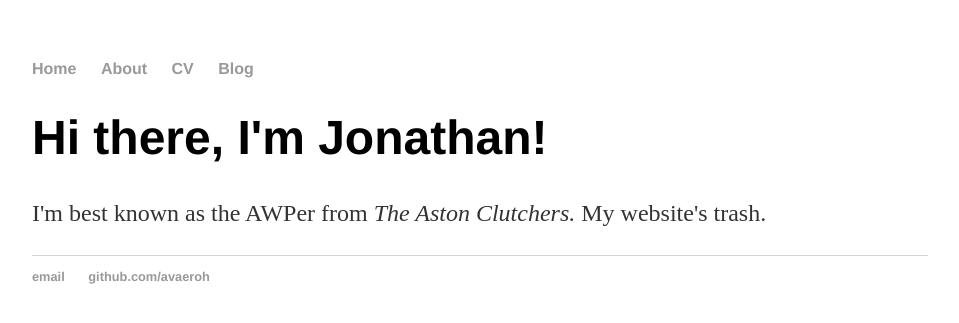
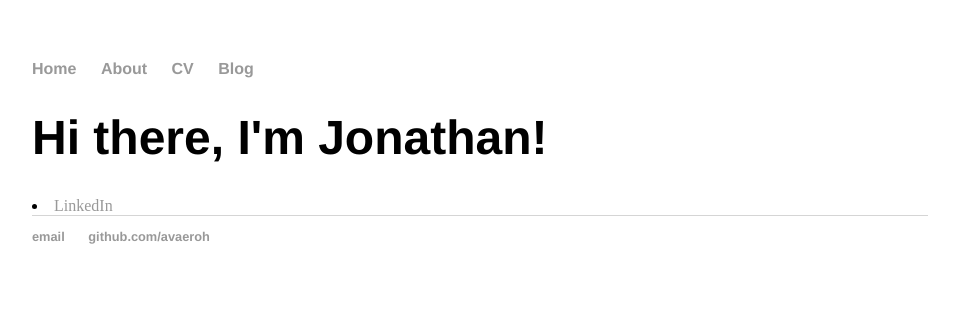
Before and after one commit to avaeroh/avaeroh.github.io, a Jekyll site: the page built from about/index.html, in a window 1280 px wide. Shown: the top 323 px of the page, without its empty margins (160-1119 px from the left). Built offline with Jekyll 4.4.1, drawn with Linux system fonts in a browser that asks for light colours.

Commit message:
Update index.html

```diff
--- a/about/index.html
+++ b/about/index.html
@@ -4,5 +4,5 @@ title: About Jonathan
 ---
 <div class="blurb">
 	<h1>Hi there, I'm Jonathan!</h1>
-	<p>I'm best known as the AWPer from <em>The Aston Clutchers.</em> My website's trash. </a></p>
+	<li><a href="https://linkedin.com/in/jonathan-millington-hotze-a9355771/">LinkedIn</a></li>
 </div><!-- /.blurb -->
```
